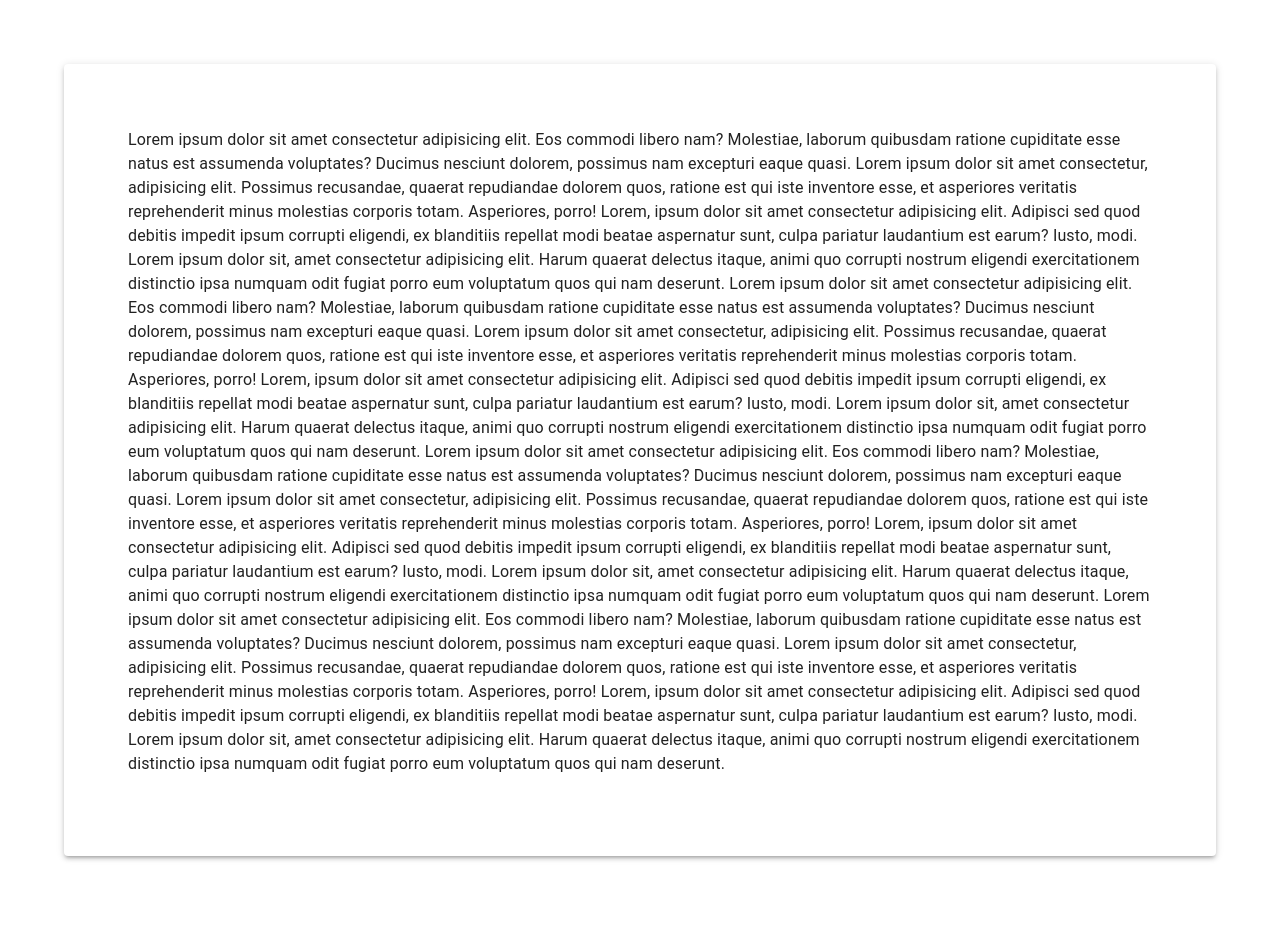
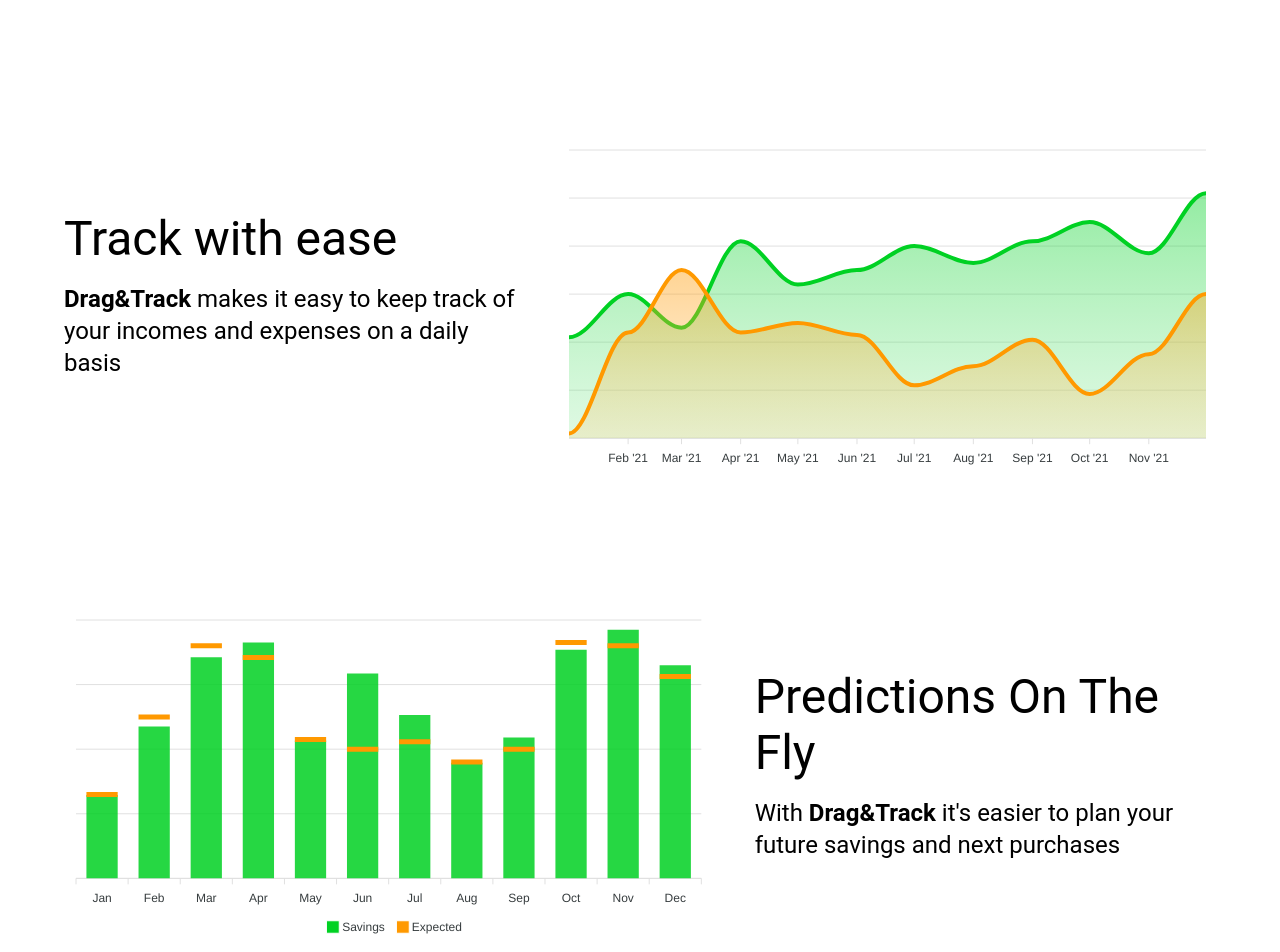
Before and after one commit to szabadimiklos/dragntrack, a React (Create React App) app: page / in a window 1280 px wide. Shown: the part 800-1752 px from the top of the page. Before the commit the page ends 1720 px from the top, so only its background shows below. Built offline with nearby package versions, Linux system fonts and the light colour scheme.

Commit message:
Apexcharts added, some elements created on the homepage

```diff
--- a/package.json
+++ b/package.json
@@ -12,7 +12,9 @@
     "@testing-library/jest-dom": "^5.16.1",
     "@testing-library/react": "^12.1.2",
     "@testing-library/user-event": "^13.5.0",
+    "apexcharts": "^3.33.0",
     "react": "^17.0.2",
+    "react-apexcharts": "^1.3.9",
     "react-dom": "^17.0.2",
     "react-redux": "^7.2.6",
     "react-router-dom": "^6.2.1",
--- a/src/pages/Home.jsx
+++ b/src/pages/Home.jsx
@@ -1,12 +1,20 @@
 import { useState } from "react"
+import { Link } from "react-router-dom"
+import Chart from 'react-apexcharts'
+import UserMenu from "../components/UserMenu"
 
 import {
 	AppBar,
 	Box,
 	Button,
+	Card,
+	CardActions,
+	CardContent,
+	CardMedia,
 	Container,
 	Divider,
 	Fade,
+	Grid,
 	IconButton,
 	ListItemIcon,
 	ListItemText,
@@ -21,8 +29,8 @@ import {
 import HomeOutlinedIcon from '@mui/icons-material/HomeOutlined'
 import ContactlessOutlinedIcon from '@mui/icons-material/ContactlessOutlined'
 import MenuIcon from '@mui/icons-material/Menu'
-import { Link } from "react-router-dom"
-import UserMenu from "../components/UserMenu"
+
+import goalimage from '../assets/images/tesla.jpg'
 
 const mainMenuList = [
 	{
@@ -36,6 +44,257 @@ const mainMenuList = [
 		to: '/'
 	},
 ]
+
+const demochart = {
+	series: [{
+		name: 'Incomes',
+		data: [3100, 4000, 3300, 5100, 4200, 4500, 5000, 4650, 5100, 5500, 4850, 6100]
+	}, {
+		name: 'Expenses',
+		data: [1100, 3200, 4500, 3200, 3400, 3150, 2100, 2500, 3050, 1920, 2750, 4000]
+	}],
+	options: {
+		chart: {
+			toolbar: {
+				show: false
+			},
+			zoom: {
+				enabled: false
+			}
+		},
+		colors: [
+			'#00d123',
+			'#ff9900'
+		],
+		dataLabels: {
+			enabled: false
+		},
+		stroke: {
+			curve: 'smooth'
+		},
+		legend: {
+			show: false
+		},
+		xaxis: {
+			type: 'datetime',
+			categories: [
+				"2021-01-01",
+				"2021-02-01",
+				"2021-03-01",
+				"2021-04-01",
+				"2021-05-01",
+				"2021-06-01",
+				"2021-07-01",
+				"2021-08-01",
+				"2021-09-01",
+				"2021-10-01",
+				"2021-11-01",
+				"2021-12-01",
+			]
+		},
+		yaxis: {
+			show: false,
+			labels: {
+				formatter: function (value) {
+					return `$${value}`;
+				}
+			},
+		},
+		tooltip: {
+			x: {
+				format: 'dd/MM/yy HH:mm'
+			},
+		},
+	},
+}
+const demochart2 = {
+	series: [
+		{
+			name: 'Savings',
+			data: [
+				{
+					x: 'Jan',
+					y: 1292,
+					goals: [
+						{
+							name: 'Expected',
+							value: 1300,
+							strokeHeight: 5,
+							strokeColor: '#ff9900'
+						}
+					]
+				},
+				{
+					x: 'Feb',
+					y: 2350,
+					goals: [
+						{
+							name: 'Expected',
+							value: 2500,
+							strokeHeight: 5,
+							strokeColor: '#ff9900'
+						}
+					]
+				},
+				{
+					x: 'Mar',
+					y: 3423,
+					goals: [
+						{
+							name: 'Expected',
+							value: 3600,
+							strokeHeight: 5,
+							strokeColor: '#ff9900'
+						}
+					]
+				},
+				{
+					x: 'Apr',
+					y: 3653,
+					goals: [
+						{
+							name: 'Expected',
+							value: 3420,
+							strokeHeight: 5,
+							strokeColor: '#ff9900'
+						}
+					]
+				},
+				{
+					x: 'May',
+					y: 2133,
+					goals: [
+						{
+							name: 'Expected',
+							value: 2150,
+							strokeHeight: 5,
+							strokeColor: '#ff9900'
+						}
+					]
+				},
+				{
+					x: 'Jun',
+					y: 3173,
+					goals: [
+						{
+							name: 'Expected',
+							value: 2000,
+							strokeHeight: 5,
+							strokeColor: '#ff9900'
+						}
+					]
+				},
+				{
+					x: 'Jul',
+					y: 2530,
+					goals: [
+						{
+							name: 'Expected',
+							value: 2115,
+							strokeHeight: 5,
+							strokeColor: '#ff9900'
+						}
+					]
+				},
+				{
+					x: 'Aug',
+					y: 1790,
+					goals: [
+						{
+							name: 'Expected',
+							value: 1800,
+							strokeHeight: 5,
+							strokeColor: '#ff9900'
+						}
+					]
+				},
+				{
+					x: 'Sep',
+					y: 2180,
+					goals: [
+						{
+							name: 'Expected',
+							value: 2000,
+							strokeHeight: 5,
+							strokeColor: '#ff9900'
+						}
+					]
+				},
+				{
+					x: 'Oct',
+					y: 3540,
+					goals: [
+						{
+							name: 'Expected',
+							value: 3650,
+							strokeHeight: 5,
+							strokeColor: '#ff9900'
+						}
+					]
+				},
+				{
+					x: 'Nov',
+					y: 3850,
+					goals: [
+						{
+							name: 'Expected',
+							value: 3600,
+							strokeHeight: 5,
+							strokeColor: '#ff9900'
+						}
+					]
+				},
+				{
+					x: 'Dec',
+					y: 3300,
+					goals: [
+						{
+							name: 'Expected',
+							value: 3125,
+							strokeHeight: 5,
+							strokeColor: '#ff9900'
+						}
+					]
+				},
+			]
+		}
+	],
+	options: {
+		chart: {
+			toolbar: {
+				show: false
+			},
+			zoom: {
+				enabled: false
+			}
+		},
+		plotOptions: {
+			bar: {
+				columnWidth: '60%'
+			}
+		},
+		colors: ['#00d123'],
+		dataLabels: {
+			enabled: false
+		},
+		legend: {
+			show: true,
+			showForSingleSeries: true,
+			customLegendItems: ['Savings', 'Expected'],
+			markers: {
+				fillColors: ['#00d123', '#ff9900']
+			}
+		},
+		yaxis: {
+			show: false,
+			labels: {
+				formatter: function (value) {
+					return `$${value}`;
+				}
+			},
+		},
+	},
+}
 
 const Home = () => {
 	const [anchorElNav, setAnchorElNav] = useState(null)
@@ -85,7 +344,7 @@ const Home = () => {
 											display: { xs: 'block', md: 'none' },
 										}}
 									>
-										{mainMenuList.map((item,index) => (
+										{mainMenuList.map((item, index) => (
 											<MenuItem key={index} component={Link} to={item.to} >
 												<ListItemIcon>
 													{item.icon}
@@ -97,7 +356,7 @@ const Home = () => {
 								</Box>
 
 								<Box sx={{ flexGrow: 1, display: { xs: 'none', md: 'flex' } }}>
-									{mainMenuList.map((item,index) => (
+									{mainMenuList.map((item, index) => (
 										<Button
 											key={index}
 											component={Link}
@@ -148,26 +407,74 @@ const Home = () => {
 
 			<Box>
 				<Container fixed>
-					<Paper elevation={3} sx={{ my: { xs: 4, lg: 8}, p: { xs: 4, lg: 8} }}>
-						<Typography variant="body1" gutterBottom paragraph>
-							Lorem ipsum dolor sit amet consectetur adipisicing elit. Eos commodi libero nam? Molestiae, laborum quibusdam ratione cupiditate esse natus est assumenda voluptates? Ducimus nesciunt dolorem, possimus nam excepturi eaque quasi.
-							Lorem ipsum dolor sit amet consectetur, adipisicing elit. Possimus recusandae, quaerat repudiandae dolorem quos, ratione est qui iste inventore esse, et asperiores veritatis reprehenderit minus molestias corporis totam. Asperiores, porro!
-							Lorem, ipsum dolor sit amet consectetur adipisicing elit. Adipisci sed quod debitis impedit ipsum corrupti eligendi, ex blanditiis repellat modi beatae aspernatur sunt, culpa pariatur laudantium est earum? Iusto, modi.
-							Lorem ipsum dolor sit, amet consectetur adipisicing elit. Harum quaerat delectus itaque, animi quo corrupti nostrum eligendi exercitationem distinctio ipsa numquam odit fugiat porro eum voluptatum quos qui nam deserunt.
-							Lorem ipsum dolor sit amet consectetur adipisicing elit. Eos commodi libero nam? Molestiae, laborum quibusdam ratione cupiditate esse natus est assumenda voluptates? Ducimus nesciunt dolorem, possimus nam excepturi eaque quasi.
-							Lorem ipsum dolor sit amet consectetur, adipisicing elit. Possimus recusandae, quaerat repudiandae dolorem quos, ratione est qui iste inventore esse, et asperiores veritatis reprehenderit minus molestias corporis totam. Asperiores, porro!
-							Lorem, ipsum dolor sit amet consectetur adipisicing elit. Adipisci sed quod debitis impedit ipsum corrupti eligendi, ex blanditiis repellat modi beatae aspernatur sunt, culpa pariatur laudantium est earum? Iusto, modi.
-							Lorem ipsum dolor sit, amet consectetur adipisicing elit. Harum quaerat delectus itaque, animi quo corrupti nostrum eligendi exercitationem distinctio ipsa numquam odit fugiat porro eum voluptatum quos qui nam deserunt.
-							Lorem ipsum dolor sit amet consectetur adipisicing elit. Eos commodi libero nam? Molestiae, laborum quibusdam ratione cupiditate esse natus est assumenda voluptates? Ducimus nesciunt dolorem, possimus nam excepturi eaque quasi.
-							Lorem ipsum dolor sit amet consectetur, adipisicing elit. Possimus recusandae, quaerat repudiandae dolorem quos, ratione est qui iste inventore esse, et asperiores veritatis reprehenderit minus molestias corporis totam. Asperiores, porro!
-							Lorem, ipsum dolor sit amet consectetur adipisicing elit. Adipisci sed quod debitis impedit ipsum corrupti eligendi, ex blanditiis repellat modi beatae aspernatur sunt, culpa pariatur laudantium est earum? Iusto, modi.
-							Lorem ipsum dolor sit, amet consectetur adipisicing elit. Harum quaerat delectus itaque, animi quo corrupti nostrum eligendi exercitationem distinctio ipsa numquam odit fugiat porro eum voluptatum quos qui nam deserunt.
-							Lorem ipsum dolor sit amet consectetur adipisicing elit. Eos commodi libero nam? Molestiae, laborum quibusdam ratione cupiditate esse natus est assumenda voluptates? Ducimus nesciunt dolorem, possimus nam excepturi eaque quasi.
-							Lorem ipsum dolor sit amet consectetur, adipisicing elit. Possimus recusandae, quaerat repudiandae dolorem quos, ratione est qui iste inventore esse, et asperiores veritatis reprehenderit minus molestias corporis totam. Asperiores, porro!
-							Lorem, ipsum dolor sit amet consectetur adipisicing elit. Adipisci sed quod debitis impedit ipsum corrupti eligendi, ex blanditiis repellat modi beatae aspernatur sunt, culpa pariatur laudantium est earum? Iusto, modi.
-							Lorem ipsum dolor sit, amet consectetur adipisicing elit. Harum quaerat delectus itaque, animi quo corrupti nostrum eligendi exercitationem distinctio ipsa numquam odit fugiat porro eum voluptatum quos qui nam deserunt.
-						</Typography>
-					</Paper>
+					<Box mt={15}>
+						<Grid container spacing={4} alignItems="center">
+							<Grid item md={5}>
+								<Typography variant="h3" gutterBottom>
+									Track with ease
+								</Typography>
+								<Typography variant="h5">
+									<strong>Drag&Track</strong> makes it easy to keep track of your incomes and expenses on a daily basis
+								</Typography>
+							</Grid>
+							<Grid item md={7}>
+								<Chart type="area" width={'100%'} height={'100%'} style={{ minHeight: '350px' }} options={demochart.options} series={demochart.series} />
+							</Grid>
+						</Grid>
+					</Box>
+
+					<Box mt={15}>
+						<Grid container spacing={4} alignItems="center">
+							<Grid item md={7}>
+								<Chart type="bar" width={'100%'} height={'100%'} style={{ minHeight: '350px' }} options={demochart2.options} series={demochart2.series} />
+							</Grid>
+							<Grid item md={5}>
+								<Typography variant="h3" gutterBottom>
+									Predictions On The Fly
+								</Typography>
+								<Typography variant="h5">
+									With <strong>Drag&Track</strong> it's easier to plan your future savings and next purchases
+								</Typography>
+							</Grid>
+						</Grid>
+					</Box>
+
+					<Box mt={15} mb={15}>
+						<Grid container spacing={4} alignItems="center">
+							<Grid item md={6}>
+								<Typography variant="h3" gutterBottom>
+									Set & Achieve Goals
+								</Typography>
+								<Typography variant="h5">
+									Are you a man of achievements? With <strong>Drag&Track</strong> it takes just a few seconds to set short or long term goals to keep you motivated
+								</Typography>
+							</Grid>
+							<Grid item md={6}>
+								<Card>
+									<CardMedia
+										component="img"
+										height="140"
+										image={goalimage}
+										alt="green iguana"
+									/>
+									<CardContent>
+										<Typography gutterBottom variant="h5" component="div">
+											Tesla Model S
+										</Typography>
+										<Typography variant="body2" color="text.secondary">
+											You are just <strong>$5750</strong> away from your next car!
+											<br />
+											Based on the last 6 months, you'll complete this Goal in 65 days.
+										</Typography>
+									</CardContent>
+									<CardActions>
+										<Button size="small">Goal Overview</Button>
+										<Button size="small">Manage</Button>
+									</CardActions>
+								</Card>
+							</Grid>
+						</Grid>
+					</Box>
 				</Container>
 			</Box>
 		</>
```
Also changed, not shown: src/assets/images/tesla.jpg (added), 1 other file (tests, documents, lock files or other folders).
